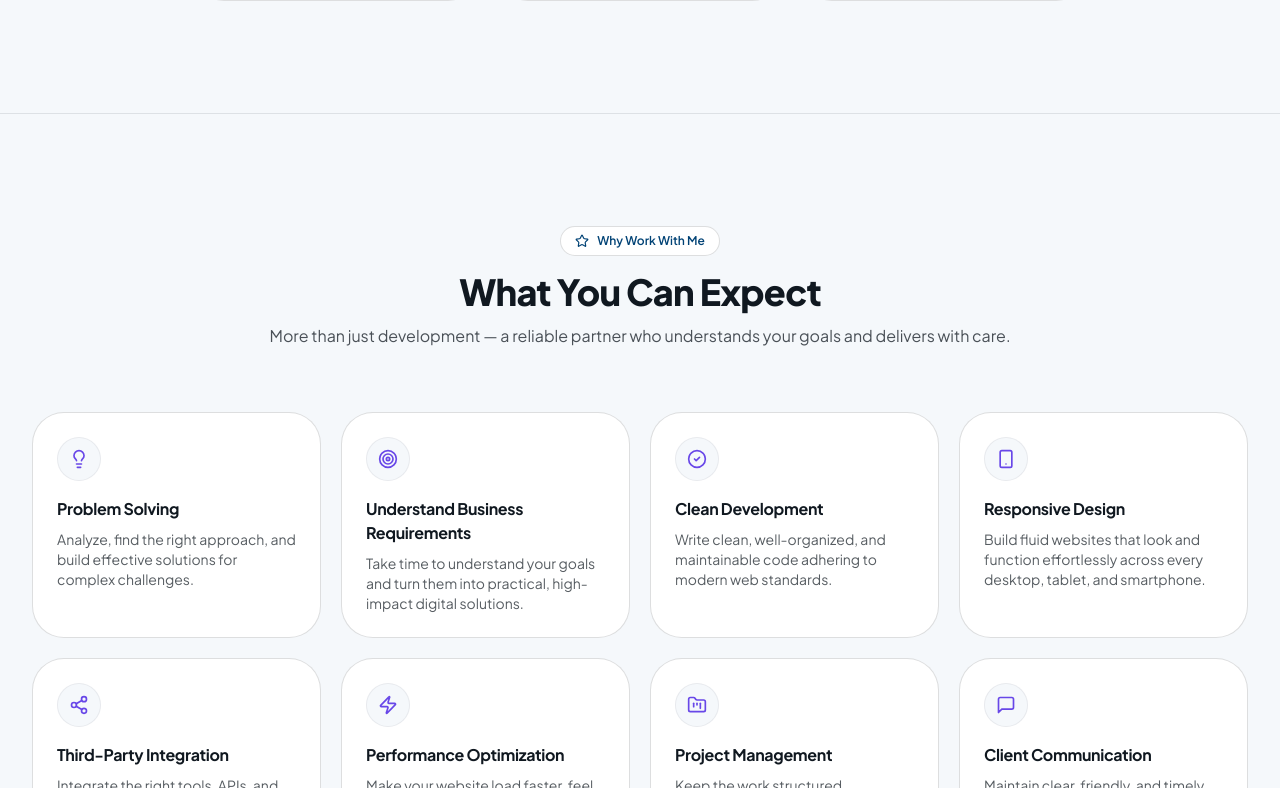
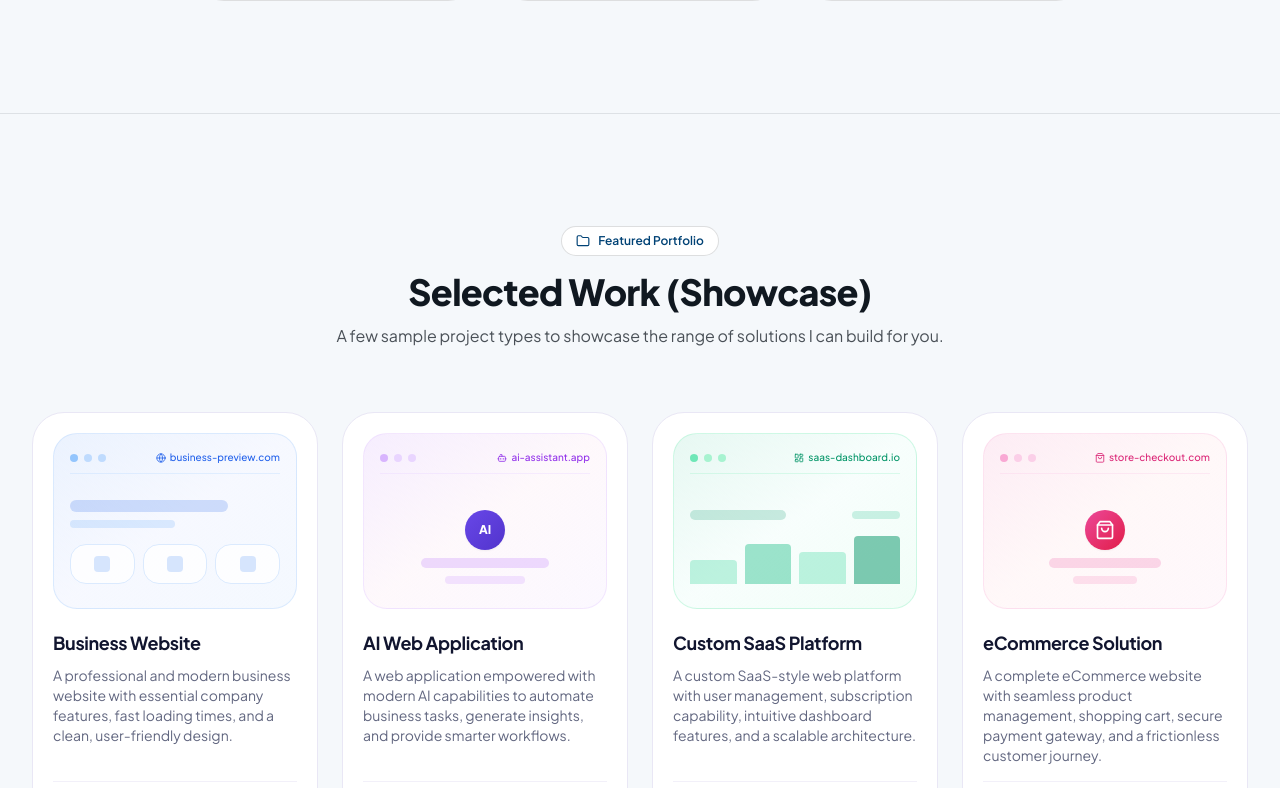
Before and after one commit to juelrahmanbd/juelrahman-personal-portfolio, a Next.js app: page / in a window 1280 px wide. Shown: the part 4372-5160 px from the top of the page. Built offline with nearby package versions, Linux system fonts and the light colour scheme.

Commit message:
feat(homepage): remove WhyChooseMe section from homepage

```diff
--- a/src/app/page.tsx
+++ b/src/app/page.tsx
@@ -8,7 +8,6 @@ import EngineeringShowcase from "@/components/sections/EngineeringShowcase";
 import About from "@/components/sections/About";
 import Services from "@/components/sections/Services";
 import Skills from "@/components/sections/Skills";
-import WhyChooseMe from "@/components/sections/WhyChooseMe";
 import Portfolio from "@/components/sections/Portfolio";
 import Process from "@/components/sections/Process";
 import Testimonials from "@/components/sections/Testimonials";
@@ -37,7 +36,6 @@ export default function HomePage() {
         <About />
         <Services />
         <Skills />
-        <WhyChooseMe />
         <Portfolio />
         <Process />
         <Testimonials />
```
